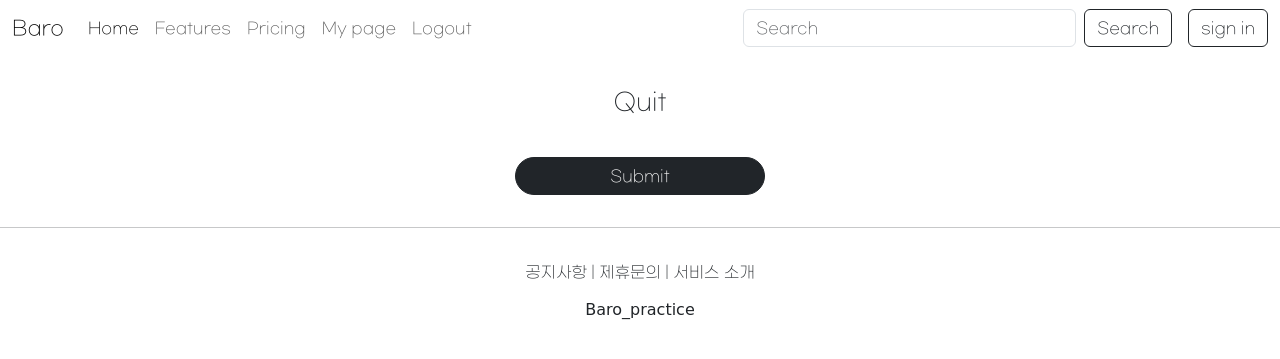
After one commit to kkyh12180/Django_practice, a Django app: page /account/delete/1 in a window 1280 px wide. The commit adds this page. Shown: the top 359 px of the page. Run offline with Django 4.2, Linux system fonts and the light colour scheme; tables that the repository leaves empty hold one stand-in row (values such as "Sample post"); some libraries are stand-ins or nearby versions; some web fonts are replaced.

Commit message:
CRUD end

```diff
--- /dev/null
+++ b/baro_practice/account_app/templates/account_app/delete.html
@@ -0,0 +1,16 @@
+{% extends 'base.html' %}
+{% load bootstrap5 %}
+
+{% block content %}
+
+<div style="text-align: center; max-width: 500px; margin: 2rem auto;">
+    <div class="mb-4">
+        <h4>Quit</h4>
+    </div>
+    <form action="{% url 'account_app:delete' pk=user.pk %}" method="post">
+        {% csrf_token %}
+        <input type="submit" class="btn btn-dark rounded-pill col-6 mt-3">
+    </form>
+</div>
+
+{% endblock %}
--- a/baro_practice/account_app/templates/account_app/detail.html
+++ b/baro_practice/account_app/templates/account_app/detail.html
@@ -10,7 +10,10 @@
 
         {% if target_user == user %}
             <a href="{% url 'account_app:update' pk=user.pk %}" class="btn btn-dark rounded-pill col-6 mt-3" >
-                <p>Change Information</p>
+                <h5>Change Information</h5>
+            </a>
+            <a href="{% url 'account_app:delete' pk=user.pk %}" class="btn btn-danger rounded-pill col-6 mt-3" >
+                <h5>Quit</h5>
             </a>
         {% endif %}
     </div>
--- a/baro_practice/account_app/urls.py
+++ b/baro_practice/account_app/urls.py
@@ -1,7 +1,7 @@
 from django.contrib import admin
 from django.contrib.auth.views import LoginView, LogoutView
 from django.urls import path, include
-from account_app.views import AccountCreateView, AccountDetailView, AccountUpdateView
+from account_app.views import AccountCreateView, AccountDetailView, AccountUpdateView, AccountDeleteView
 from account_app.views import hello_world
 
 # app_name 명시
@@ -16,4 +16,5 @@ urlpatterns = [
     path('logout/', LogoutView.as_view(), name='logout'),
     path('detail/<int:pk>', AccountDetailView.as_view(), name='detail'),
     path('update/<int:pk>', AccountUpdateView.as_view(), name='update'),
+    path('delete/<int:pk>', AccountDeleteView.as_view(), name='delete'),
 ]
--- a/baro_practice/account_app/views.py
+++ b/baro_practice/account_app/views.py
@@ -5,7 +5,7 @@ from django.shortcuts import render
 from django.urls import reverse, reverse_lazy
 from account_app.forms import AccountUpdateForm
 from account_app.models import HelloWorld
-from django.views.generic import CreateView, DetailView, UpdateView
+from django.views.generic import CreateView, DetailView, UpdateView, DeleteView
 
 # Create your views here.
 
@@ -43,3 +43,8 @@ class AccountUpdateView(UpdateView) :
     form_class = AccountUpdateForm
     success_url = reverse_lazy('account_app:hello_world')
     template_name = 'account_app/update.html'
+
+class AccountDeleteView(DeleteView) :
+    model = User
+    success_url = reverse_lazy('account_app:hello_world')
+    template_name = 'account_app/delete.html'
--- a/baro_practice/templates/header.html
+++ b/baro_practice/templates/header.html
@@ -31,11 +31,14 @@
                 </li>
                 {% if not user.is_authenticated %}
                     <li class="nav-item">
-                        <a class="nav-link" href="{% url 'account_app:login' %}?next={{ request.path }}">Login</a>
+                        <a class="nav-link" href="{% url 'account_app:login' %}?next={{ request.path }}">Sign in</a>
+                    </li>
+                    <li class="nav-item">
+                        <a class="nav-link" href="{% url 'account_app:create' %}?next={{ request.path }}">Sign up</a>
                     </li>
                 {% else %}
                     <li class="nav-item">
-                        <a class="nav-link" href="{% url 'account_app:detail' pk=user.pk %}">My Page</a>
+                        <a class="nav-link" href="{% url 'account_app:detail' pk=user.pk %}">My page</a>
                     </li>
                     <li class="nav-item">
                         <a class="nav-link" href="{% url 'account_app:logout' %}?next={{ request.path }}">Logout</a>
```
